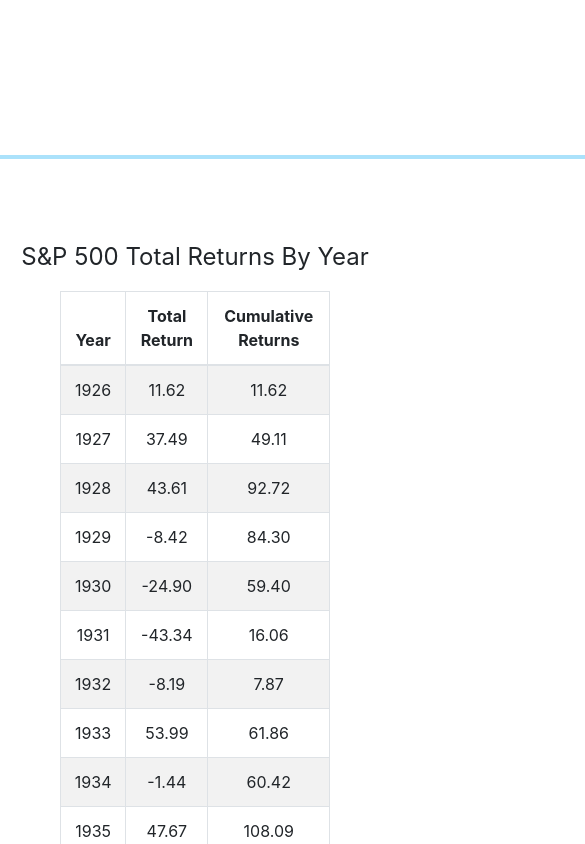
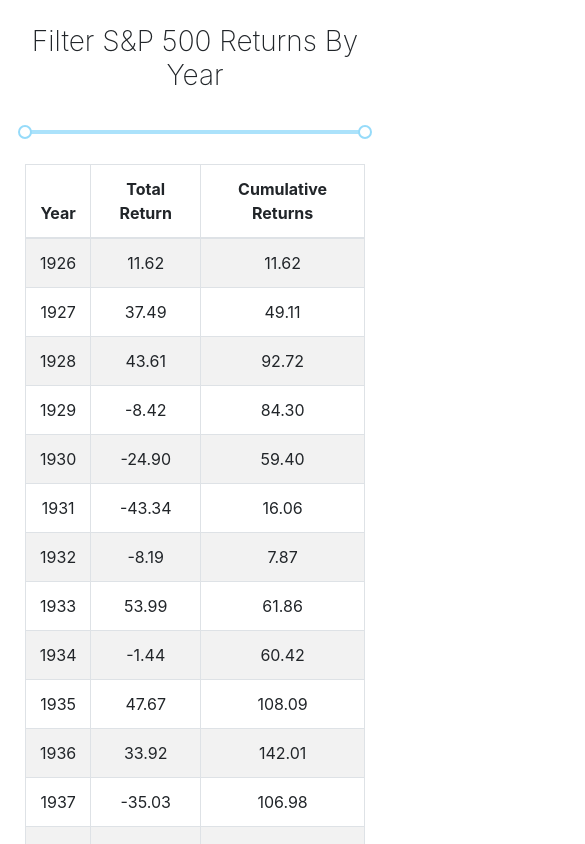
Before and after one commit to sashat14/Retireup-Challenge, a React (Create React App) app: page / in a window 390 px wide. Shown: the top 844 px of the page, 585 px wide, since content can reach past the window. Built offline with nearby package versions, Linux system fonts and the light colour scheme.

Commit message:
responsive & accessible

```diff
--- a/src/App.js
+++ b/src/App.js
@@ -3,6 +3,7 @@
 import returns from './data/annualReturnsData.js';
 import AnnualReturnsTable from './components/AnnualReturnsTable/AnnualReturnsTable.js';
 import AnnualReturnsSlider from './components/AnnualReturnsSlider/AnnualReturnsSlider.js';
+import Header from './components/Header/Header.js';
 
 function App() {
   const [returnsData, setReturnsData] = useState(returns);
@@ -29,6 +30,7 @@
 
   return (
     <div className="App">
+      <Header />
       <AnnualReturnsSlider startYear={startYear}
                            endYear={endYear}
                            latestYear={latestYear}
--- a/src/components/AnnualReturnsSlider/AnnualReturnsSlider.css
+++ b/src/components/AnnualReturnsSlider/AnnualReturnsSlider.css
@@ -1,9 +1,25 @@
- .container{
+ .range-container-container{
     width:100%;
     display: flex;
     justify-content: center;
+    margin-top: 50px;
 }
 .range-container{
-    width: 830px;
-    margin-top: 75px;
+    width: 55%;
 }
+
+@media (max-width: 770px) {
+    .range-container-container{
+        margin-top: 25px;
+    }
+    .range-container{
+        margin: 0 25px;
+        width: 80%;
+    }
+ }
+
+@media (max-width: 500px) {
+    .range-container{
+        width: 100%;
+    }
+ }
--- a/src/components/AnnualReturnsSlider/AnnualReturnsSlider.js
+++ b/src/components/AnnualReturnsSlider/AnnualReturnsSlider.js
@@ -1,8 +1,6 @@
 import React from 'react';
-import Tooltip from 'rc-tooltip';
 import Slider from 'rc-slider';
 import 'rc-slider/assets/index.css';
-import 'rc-tooltip/assets/bootstrap.css';
 import './AnnualReturnsSlider.css';
 
 const AnnualReturnsSlider = (props)=>{
@@ -10,14 +8,17 @@
     const createSliderWithTooltip = Slider.createSliderWithTooltip;
     const Range = createSliderWithTooltip(Slider.Range);
 
+
     return(
-        <div className="container">
+        <div className="range-container-container">
             <div className="range-container">
                 <Range min={1926}
                        max={props.latestYear}
                        defaultValue={[props.startYear, props.endYear]}
                        tipFormatter={value => value}
                        onAfterChange={props.handleSlideChange}
+                       ariaLabelGroupForHandles={["start year", "end year"]}
+                       ariaValueTextFormatterGroupForHandles={[(value) => `Starting year ${value}`, (value) => `Ending year ${value}`]}
                        />
             </div>
         </div>
--- a/src/components/AnnualReturnsTable/AnnualReturnsTable.css
+++ b/src/components/AnnualReturnsTable/AnnualReturnsTable.css
@@ -1,19 +1,30 @@
-.container{
+.table-container-container{
     display: flex;
-    flex-direction: column;
-    align-items: center;
     justify-content: center;
-    margin: 75px 0 25px 0;
-}
-
-.title{
-    font-size: 1.5rem;
+    width:100%;
+    margin: 50px 0 25px 0;
 }
 
 .table-container{
-    width:75%;
+    width:55%;
 }
 
 table, td, th{
     border: 1px solid #dee2e6;
 }
+
+@media (max-width: 770px) {
+    .table-container-container{
+        margin-top: 25px;
+    }
+    .table-container{
+        margin: 0 25px;
+        width: 80%;
+    }
+ }
+
+@media (max-width: 500px) {
+    .table-container{
+        width: 100%;
+    }
+ }
--- a/src/components/AnnualReturnsTable/AnnualReturnsTable.js
+++ b/src/components/AnnualReturnsTable/AnnualReturnsTable.js
@@ -15,15 +15,14 @@
       }
 
     return(
-        <div className="container">
-            <p className="title">S&P 500 Total Returns By Year</p>
+        <div className="table-container-container">
             <div className="table-container">
-                <Table striped>
+                <Table aria-label="S&P 500 Total Returns By Year" striped>
                     <thead>
                         <tr>
-                            <th>Year</th>
-                            <th>Total Return</th>
-                            <th>Cumulative Returns</th>
+                            <th scope="col">Year</th>
+                            <th scope="col">Total Return</th>
+                            <th scope="col">Cumulative Returns</th>
                         </tr>
                     </thead>
                     <tbody>
--- /dev/null
+++ b/src/components/Header/Header.css
@@ -0,0 +1,20 @@
+.hdr-container{
+    display: flex;
+    justify-content: center;
+    margin-top:25px;
+}
+.hdr{
+    font-weight: 200;
+}
+
+ @media (max-width: 500px) {
+    .hdr{
+        font-size: 1.75rem;
+    }
+ }
+
+ @media (max-width: 320px) {
+    .hdr{
+        font-size: 1.5rem;
+    }
+ }
--- /dev/null
+++ b/src/components/Header/Header.js
@@ -0,0 +1,12 @@
+import React from 'react';
+import './Header.css';
+
+const Header = ()=>{
+    return(
+        <div className="hdr-container">
+            <h1 className="hdr">Filter S&P 500 Returns By Year</h1>
+        </div>
+    )
+}
+
+export default Header;
```
